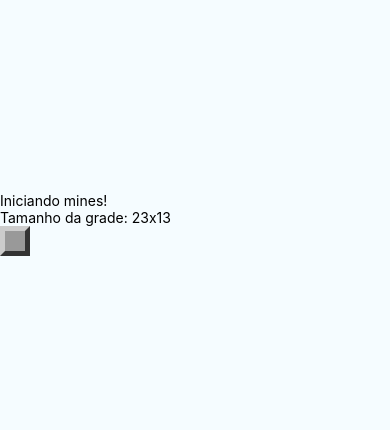
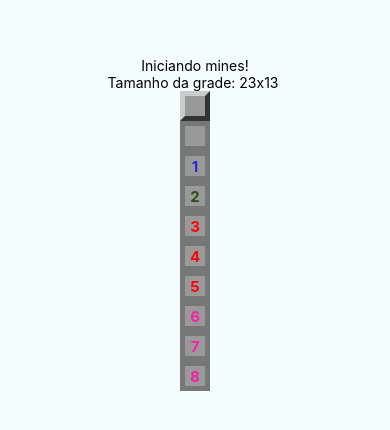
Before and after one commit to dronan/react-native-mines, a React Native app: screen / in a window 390 px wide. Shown: the part 198-628 px from the top of the page. Built offline with nearby package versions, Linux system fonts and the light colour scheme.

Commit message:
expandindo / formatando o componente field

```diff
--- a/App.tsx
+++ b/App.tsx
@@ -11,6 +11,15 @@
           <Text>Iniciando mines!</Text>
           <Text>Tamanho da grade: {params.getRowsAmount()}x{params.getColumnsAmount()} </Text>
           <Field />
+          <Field opened />
+          <Field opened nearMines={1} />
+          <Field opened nearMines={2} />
+          <Field opened nearMines={3} />
+          <Field opened nearMines={4} />
+          <Field opened nearMines={5} />
+          <Field opened nearMines={6} />
+          <Field opened nearMines={7} />
+          <Field opened nearMines={8} />
         </View>
       )
   }
@@ -20,6 +29,7 @@
   container: {
     flex: 1,
     justifyContent: 'center',
+    alignItems: 'center',
     backgroundColor: '#F5FCFF',
   },
 });
--- a/src/components/Field.js
+++ b/src/components/Field.js
@@ -1,12 +1,31 @@
 import React from 'react';
-import {StyleSheet, View} from 'react-native';
+import {StyleSheet, View, Text} from 'react-native';
 import params from '../params';
 
 export default props => {
+  const {mined, opened, nearMines} = props;
+
   const stylesField = [styles.field];
+  if (opened) stylesField.push(styles.opened);
   if (stylesField.length === 1) stylesField.push(styles.regular);
 
-  return <View style={stylesField}></View>;
+  let color = null;
+  if (nearMines > 0) {
+    if (nearMines === 1) color = '#2A28D7';
+    if (nearMines === 2) color = '#2B520F';
+    if (nearMines > 2 && nearMines < 6) color = '#F9060A';
+    if (nearMines >= 6) color = '#F221A9';
+  }
+
+  return (
+    <View style={stylesField}>
+      {!mined && opened && nearMines > 0 ? (
+        <Text style={[styles.label, {color: color}]}>{nearMines}</Text>
+      ) : (
+        false
+      )}
+    </View>
+  );
 };
 
 const styles = StyleSheet.create({
@@ -17,9 +36,19 @@
   },
   regular: {
     backgroundColor: '#999',
-    borderLeftColor: '#ccc',
-    borderTopColor: '#ccc',
+    borderLeftColor: '#CCC',
+    borderTopColor: '#CCC',
     borderRightColor: '#333',
     borderBottomColor: '#333',
   },
+  opened: {
+    backgroundColor: '#999',
+    borderColor: '#777',
+    alignItems: 'center',
+    justifyContent: 'center',
+  },
+  label: {
+    fontWeight: 'bold',
+    fontSize: params.fontSize,
+  },
 });
```
